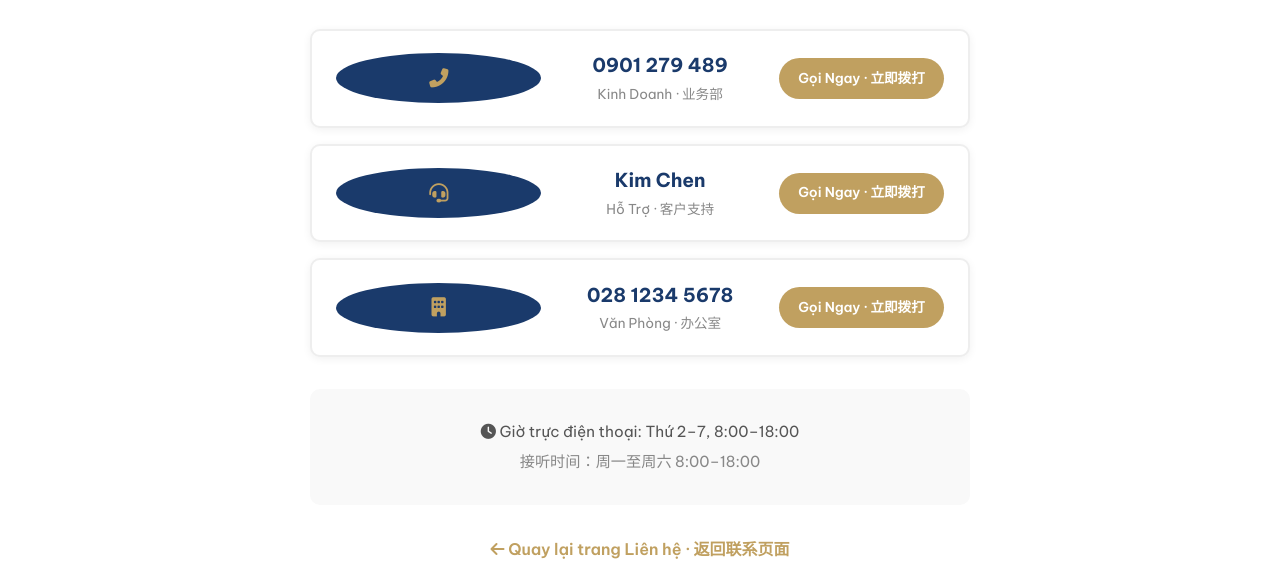
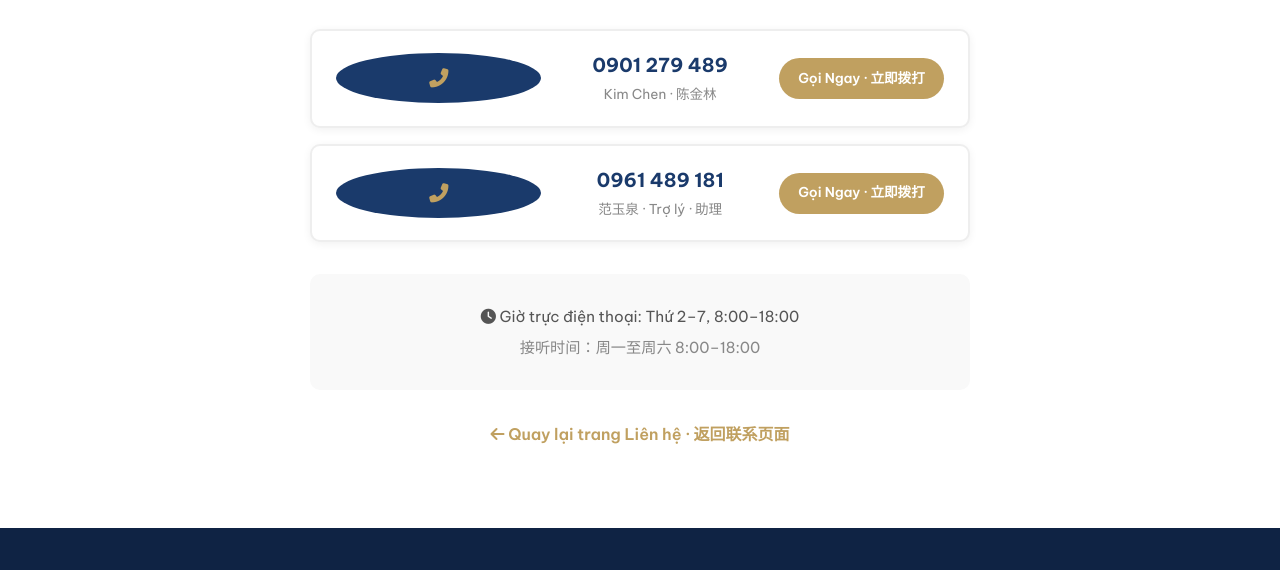
Before and after one commit to clitustsai/-jiexing-vietnam, a plain HTML site: page lien-he-goi-dien.html in a window 1280 px wide. Shown: the part 853-1423 px from the top of the page. Drawn offline with Linux system fonts and the light colour scheme.

Commit message:
fix: xoay anh SP25 SP37, xoay video lech, sua so DT lien-he-goi-dien, them nguoi 2 vao email/gioi-thieu/goi-dien

```diff
--- a/lien-he-goi-dien.html
+++ b/lien-he-goi-dien.html
@@ -57,27 +57,19 @@
       <p style="color:#888">直接通过电话联系，获取最快的咨询和报价。</p>
     </div>
     <div class="phone-boxes">
-      <a href="tel:0909123456" class="phone-box">
+      <a href="tel:0901279489" class="phone-box">
         <div class="phone-icon-sm"><i class="fas fa-phone-alt"></i></div>
         <div>
           <strong>0901 279 489</strong>
-          <span>Kinh Doanh · 业务部</span>
+          <span>Kim Chen · 陈金林</span>
         </div>
         <span class="phone-call-btn">Gọi Ngay · 立即拨打</span>
       </a>
-      <a href="tel:0909789012" class="phone-box">
-        <div class="phone-icon-sm"><i class="fas fa-headset"></i></div>
+      <a href="tel:0961489181" class="phone-box">
+        <div class="phone-icon-sm"><i class="fas fa-phone-alt"></i></div>
         <div>
-          <strong>Kim Chen</strong>
-          <span>Hỗ Trợ · 客户支持</span>
-        </div>
-        <span class="phone-call-btn">Gọi Ngay · 立即拨打</span>
-      </a>
-      <a href="tel:02812345678" class="phone-box">
-        <div class="phone-icon-sm"><i class="fas fa-building"></i></div>
-        <div>
-          <strong>028 1234 5678</strong>
-          <span>Văn Phòng · 办公室</span>
+          <strong>0961 489 181</strong>
+          <span>范玉泉 · Trợ lý · 助理</span>
         </div>
         <span class="phone-call-btn">Gọi Ngay · 立即拨打</span>
       </a>
```
Also changed, not shown: gioi-thieu.html (+1 -0 lines), index.html (+1 -2 lines), lien-he-email.html (+6 -1 lines), san-pham.html (+4 -2 lines), anh-san-pham/z8016551049797_11a22a5e34dce33ad9d32bf32919b8bb.jpg, anh-san-pham/z8016551100451_689f1c8d47f4a1a7e6b713ac3b7c25e3.jpg.
